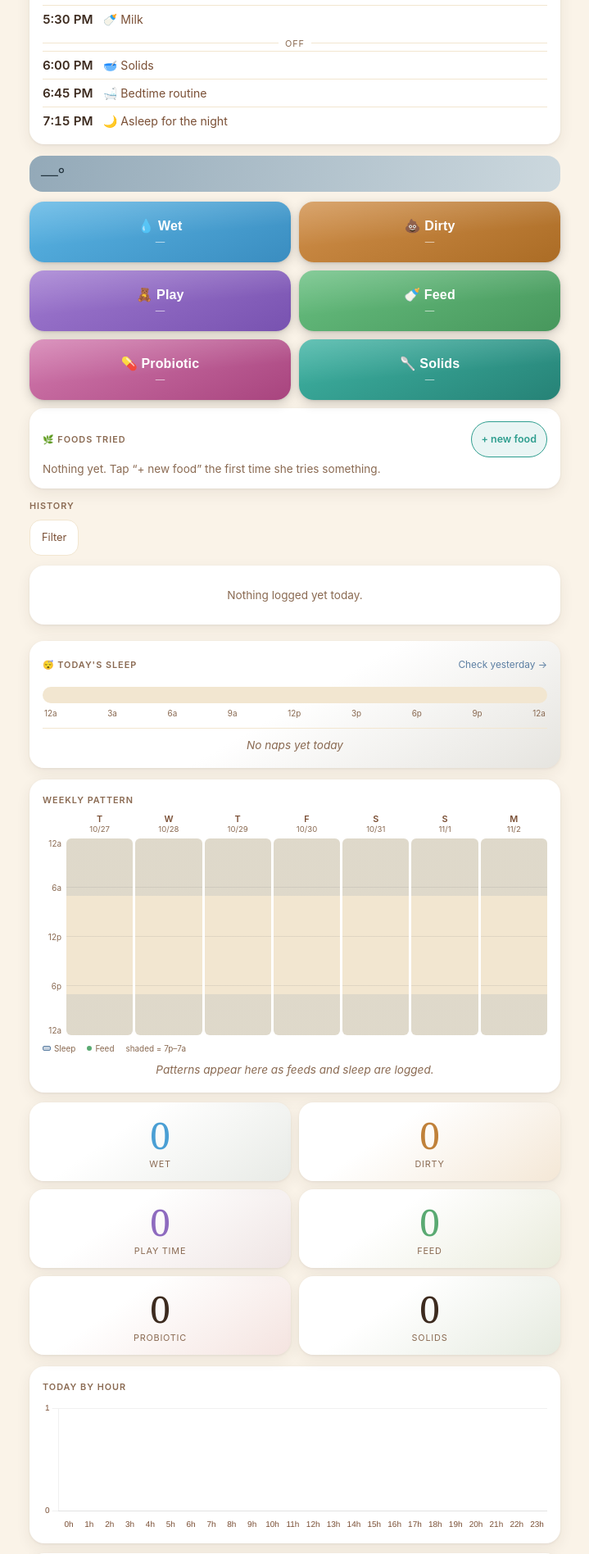
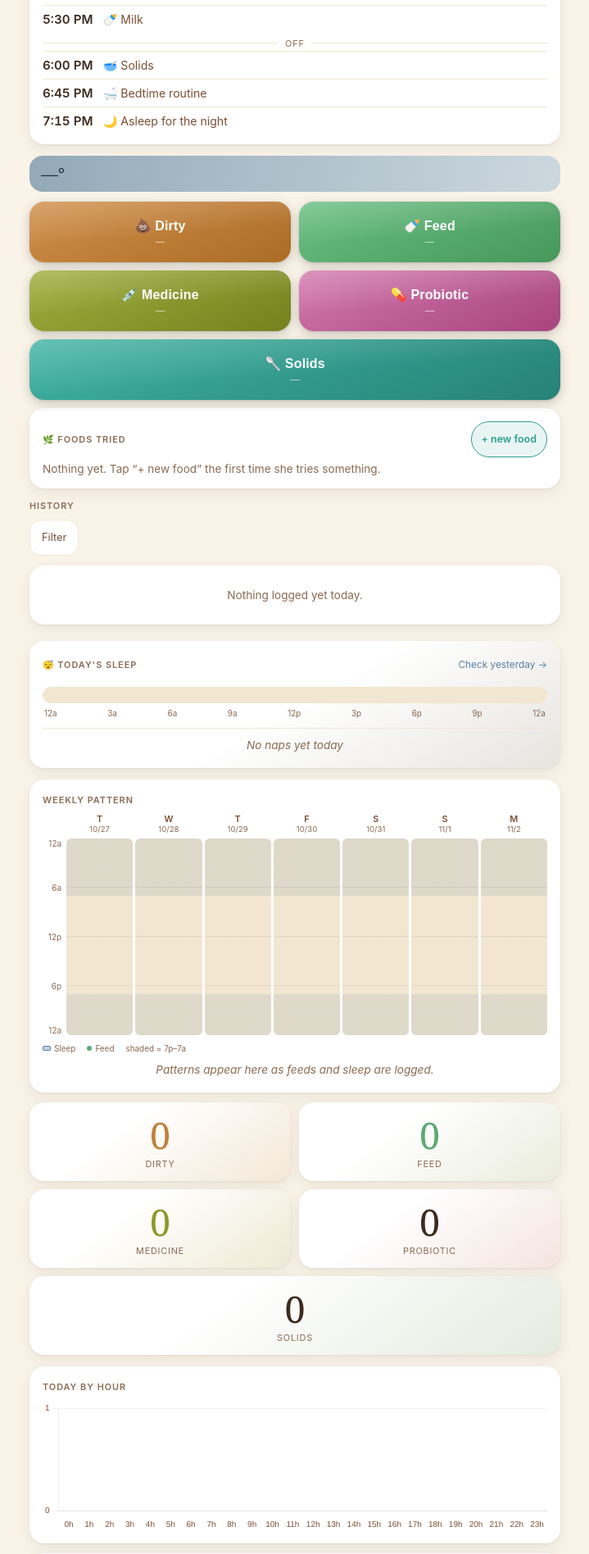
Before and after one commit to qiaoyiX/nursery-keyboard, a Flask app: page / in a window 1280 px wide. Shown: the part 566-2462 px from the top of the page at 82% size, without its empty margins (280-999 px from the left). Run offline with Flask 3, Linux system fonts and the light colour scheme; data that the repository does not hold is empty; some libraries are stand-ins or nearby versions.

Commit message:
Keypad: Wet → Medicine, Play → Sleep/wake toggle
Wet and Play weren't earning their keys. Wet now logs Medicine (double-press
still logs Probiotic, moved over from Play). Play now toggles sleep: it ends
whatever session is open, or opens a manual one the camera can't end.

The monitor stays the only writer of sleep_sessions.json: the key hands off
through sleep_key.flag, like the 'Crib is empty' button, and writes directly
only when the monitor's heartbeat is stale. Old Wet/Play entries still render.

Co-Authored-By: Claude Opus 5.5 <noreply@anthropic.com>

```diff
--- a/app.py
+++ b/app.py
@@ -15,7 +15,8 @@ from storage import (
     get_entries, add_entry, clear_today, delete_entry, update_entry,
     load_settings, update_setting,
     get_sleep_sessions_today, get_sleep_sessions_range, get_open_sleep_session,
-    read_sleep_status,
+    start_sleep_session, end_sleep_session,
+    read_sleep_status, write_sleep_key_flag,
     add_food, set_food_reaction, get_foods,
     set_sleep_verdict, add_missed_sleep, delete_missed_sleep, get_sleep_truth,
     set_phone_verdict,
@@ -25,7 +26,7 @@ import clothing
 import weather
 
 try:
-    from huckleberry_sync import push_event, test_connection
+    from huckleberry_sync import push_event, push_sleep, test_connection
     HUCKLEBERRY_AVAILABLE = True
 except Exception:
     HUCKLEBERRY_AVAILABLE = False
@@ -45,14 +46,16 @@ except ImportError:
 
 app = Flask(__name__)
 
+# Wet and Play were dropped from the pad 2026-10-22: Wet → Medicine, Play → Sleep.
 KEYPAD_KEYS = {
-    "KEY_SPACE":  "Wet",
+    "KEY_SPACE":  "Medicine",
     "KEY_PAGEUP": "Dirty",
-    "KEY_DOWN":   "Play",
+    "KEY_DOWN":   "Sleep",
     "KEY_UP":     "Feed",
 }
 
-PLAY_DOUBLE_PRESS_SECONDS = 3.0   # second Play press within this window = Probiotic
+MEDICINE_DOUBLE_PRESS_SECONDS = 3.0   # second Medicine press within this window = Probiotic
+SLEEP_KEY_BOUNCE_SECONDS      = 5.0   # repeat Sleep presses inside this are switch bounce
 
 
 # ── Keypad listener ───────────────────────────────────────────────────────────
@@ -71,36 +74,73 @@ def log_keypad_event(label):
         logging.error("DB write failed for %s: %s — event dropped", label, db_err)
 
 
-# The 4-key pad has no free key for Probiotic, so Play is overloaded: a single
-# press logs Play (deferred by the double-press window, so its timestamp lands up
-# to PLAY_DOUBLE_PRESS_SECONDS late), a second press within the window logs
-# Probiotic instead. The lock is required: key events arrive on one thread per
-# SayoDevice interface and the deferred fire runs on a Timer thread.
-_play_timer = None
-_play_timer_lock = threading.Lock()
+# The 4-key pad has no free key for Probiotic, so Medicine is overloaded: a single
+# press logs Medicine (deferred by the double-press window, so its timestamp lands up
+# to MEDICINE_DOUBLE_PRESS_SECONDS late — harmless for a dose), a second press within
+# the window logs Probiotic instead. The lock is required: key events arrive on one
+# thread per SayoDevice interface and the deferred fire runs on a Timer thread.
+_medicine_timer = None
+_medicine_timer_lock = threading.Lock()
 
 
-def handle_play_press():
-    global _play_timer
-    with _play_timer_lock:
-        if _play_timer is not None:           # second press → Probiotic
-            _play_timer.cancel()
-            _play_timer = None
+def handle_medicine_press():
+    global _medicine_timer
+    with _medicine_timer_lock:
+        if _medicine_timer is not None:       # second press → Probiotic
+            _medicine_timer.cancel()
+            _medicine_timer = None
             probiotic = True
         else:                                 # first press → hold for the window
-            _play_timer = threading.Timer(PLAY_DOUBLE_PRESS_SECONDS, _fire_play)
-            _play_timer.daemon = True
-            _play_timer.start()
+            _medicine_timer = threading.Timer(MEDICINE_DOUBLE_PRESS_SECONDS, _fire_medicine)
+            _medicine_timer.daemon = True
+            _medicine_timer.start()
             probiotic = False
     if probiotic:
         log_keypad_event("Probiotic")
 
 
-def _fire_play():
-    global _play_timer
-    with _play_timer_lock:
-        _play_timer = None
-    log_keypad_event("Play")
+def _fire_medicine():
+    global _medicine_timer
+    with _medicine_timer_lock:
+        _medicine_timer = None
+    log_keypad_event("Medicine")
+
+
+# The Sleep key toggles against whatever session is open — the state the dashboard
+# shows — so a press over a camera-invented nap ends it, and the next press starts a
+# real one. It fires immediately: put-down and pickup times are the whole point.
+_last_sleep_press = None
+_sleep_press_lock = threading.Lock()
+
+
+def handle_sleep_press(now=None):
+    global _last_sleep_press
+    now = now or datetime.now()
+    with _sleep_press_lock:
+        if (_last_sleep_press is not None
+                and (now - _last_sleep_press).total_seconds() < SLEEP_KEY_BOUNCE_SECONDS):
+            logging.info("Sleep key bounce — discarded")
+            return
+        _last_sleep_press = now
+    try:
+        if read_sleep_status() != "unknown":
+            # Monitor alive: it owns sleep_sessions.json, so hand it the press.
+            write_sleep_key_flag(now)
+            logging.info("Sleep key → handed to sleep monitor")
+            return
+        # Monitor down (no heartbeat for 60s): nothing else is writing, so act directly.
+        # It picks the session up on restart — source="manual" tells it not to judge it.
+        open_session = get_open_sleep_session()
+        if open_session:
+            end_sleep_session(open_session["id"], now, detected_at=now, reason="manual_key")
+            logging.info("Sleep key: ended session %s (monitor offline)", open_session["id"])
+            if HUCKLEBERRY_AVAILABLE:
+                push_sleep(datetime.fromisoformat(str(open_session["start_time"])), now)
+        else:
+            sid = start_sleep_session(now, detected_at=now, source="manual")
+            logging.info("Sleep key: started session %s (monitor offline)", sid)
+    except Exception as e:
+        logging.error("Sleep key failed: %s — press dropped", e)
 
 def find_all_sayodevices():
     devices = []
@@ -134,8 +174,10 @@ def listen_one_interface(dev):
                                 key_name = key_name[0]
                             logging.info("[%s] Key event raw: %s", dev.path, key_name)
                             label = KEYPAD_KEYS.get(key_name)
-                            if label == "Play":
-                                handle_play_press()
+                            if label == "Medicine":
+                                handle_medicine_press()
+                            elif label == "Sleep":
+                                handle_sleep_press()
                             elif label:
                                 log_keypad_event(label)
             finally:
@@ -781,7 +823,7 @@ def history():
 
     Query params (both optional):
       date — YYYY-MM-DD, matches the entry's local date
-      type — one of Wet/Dirty/Play/Feed
+      type — one of EVENT_TYPES
     Returns newest-first, capped to HISTORY_LIMIT.
     """
     HISTORY_LIMIT = 200
--- a/templates/_theme.html
+++ b/templates/_theme.html
@@ -29,6 +29,9 @@
     --play:  #8e6abf;  --play-a:  rgba(142,106,191,.10);
     --feed:  #5aaa72;  --feed-a:  rgba(90,170,114,.10);
     --probiotic: #c25b96;  --probiotic-a: rgba(194,91,150,.10);
+    /* Olive: the free hue between --dirty (32°) and --feed (140°), far enough from
+       both that a dose never reads as a diaper or a feed. */
+    --medicine: #8a9a2b;  --medicine-a: rgba(138,154,43,.11);
     /* Teal, not amber: the obvious "food" colour sits right next to --dirty's
        brown-orange, and those two must never be confusable at a glance. ~173° is
        the widest gap left between feed-green (140°) and wet-blue (203°). */
--- a/templates/index.html
+++ b/templates/index.html
@@ -64,6 +64,7 @@
     .play::before  { background: linear-gradient(145deg, var(--surface) 35%, var(--play-a)); }
     .feed::before  { background: linear-gradient(145deg, var(--surface) 35%, var(--feed-a)); }
     .probiotic::before { background: linear-gradient(145deg, var(--surface) 35%, var(--probiotic-a)); }
+    .medicine::before { background: linear-gradient(145deg, var(--surface) 35%, var(--medicine-a)); }
     .solid::before { background: linear-gradient(145deg, var(--surface) 35%, var(--solid-a)); }
     .count-card > * { position: relative; }
 
@@ -84,6 +85,7 @@
     .dirty .num { color: var(--dirty); }
     .play .num  { color: var(--play); }
     .feed .num  { color: var(--feed); }
+    .medicine .num { color: var(--medicine); }
 
     /* ── Next feed card ──────────────────── */
     .next-feed-card {
@@ -365,6 +367,7 @@
     .btn-play  { background: linear-gradient(155deg, #a07ad0 0%, #7852b0 100%); }
     .btn-feed  { background: linear-gradient(155deg, #68bf80 0%, #47975c 100%); }
     .btn-probiotic { background: linear-gradient(155deg, #d27aae 0%, #a8447e 100%); }
+    .btn-medicine { background: linear-gradient(155deg, #9fae3c 0%, #74821f 100%); }
     .btn-solid { background: linear-gradient(155deg, #3fb3a3 0%, #268276 100%); }
 
     /* ── Maintenance actions (bottom of page) ── */
@@ -460,6 +463,7 @@
     .type-toggle.type-play  { color: var(--play);  background: var(--play-a);  }
     .type-toggle.type-feed  { color: var(--feed);  background: var(--feed-a);  }
     .type-toggle.type-probiotic { color: var(--probiotic); background: var(--probiotic-a); }
+    .type-toggle.type-medicine { color: var(--medicine); background: var(--medicine-a); }
     .type-toggle.type-solid { color: var(--solid); background: var(--solid-a); }
     .type-toggle.is-active           { color: #fff; }
     .type-toggle.type-wet.is-active   { background: var(--wet);   border-color: var(--wet);   }
@@ -467,6 +471,7 @@
     .type-toggle.type-play.is-active  { background: var(--play);  border-color: var(--play);  }
     .type-toggle.type-feed.is-active  { background: var(--feed);  border-color: var(--feed);  }
     .type-toggle.type-probiotic.is-active { background: var(--probiotic); border-color: var(--probiotic); }
+    .type-toggle.type-medicine.is-active { background: var(--medicine); border-color: var(--medicine); }
     .type-toggle.type-solid.is-active { background: var(--solid); border-color: var(--solid); }
 
     .history-filters input[type="date"]:focus-visible,
@@ -518,6 +523,7 @@
     .type-pill.type-play  { color: var(--play);  background: var(--play-a); }
     .type-pill.type-feed  { color: var(--feed);  background: var(--feed-a); }
     .type-pill.type-probiotic { color: var(--probiotic); background: var(--probiotic-a); }
+    .type-pill.type-medicine { color: var(--medicine); background: var(--medicine-a); }
     .type-pill.type-solid { color: var(--solid); background: var(--solid-a); }
 
     .entry .time { color: var(--text-muted); font-size: 0.77rem; flex: 1; }
@@ -874,10 +880,10 @@
   </a>
 
   <div class="buttons">
-    <button class="action-btn btn-wet"   onclick="logEvent('Wet')">💧 Wet<span class="btn-ago" data-ago="Wet"></span></button>
+    <!-- Wet and Play retired 2026-10-22; their old entries still show in History. -->
     <button class="action-btn btn-dirty" onclick="logEvent('Dirty')">💩 Dirty<span class="btn-ago" data-ago="Dirty"></span></button>
-    <button class="action-btn btn-play"  onclick="logEvent('Play')">🧸 Play<span class="btn-ago" data-ago="Play"></span></button>
     <button class="action-btn btn-feed"  onclick="logEvent('Feed')">🍼 Feed<span class="btn-ago" data-ago="Feed"></span></button>
+    <button class="action-btn btn-medicine" onclick="logEvent('Medicine')">💉 Medicine<span class="btn-ago" data-ago="Medicine"></span></button>
     <button class="action-btn btn-probiotic" onclick="logEvent('Probiotic')">💊 Probiotic<span class="btn-ago" data-ago="Probiotic"></span></button>
     <button class="action-btn btn-solid" onclick="logEvent('Solid')">🥄 Solids<span class="btn-ago" data-ago="Solid"></span></button>
   </div>
@@ -947,21 +953,17 @@
   </div>
 
   <div class="counts stale-dim">
-    <div class="count-card wet">
-      <div class="num" id="cnt-Wet">{{ counts.Wet }}</div>
-      <div class="label">Wet</div>
-    </div>
     <div class="count-card dirty">
       <div class="num" id="cnt-Dirty">{{ counts.Dirty }}</div>
       <div class="label">Dirty</div>
     </div>
-    <div class="count-card play">
-      <div class="num" id="cnt-Play">{{ counts.Play }}</div>
-      <div class="label">Play Time</div>
-    </div>
     <div class="count-card feed">
       <div class="num" id="cnt-Feed">{{ counts.Feed }}</div>
       <div class="label">Feed</div>
+    </div>
+    <div class="count-card medicine">
+      <div class="num" id="cnt-Medicine">{{ counts.Medicine }}</div>
+      <div class="label">Medicine</div>
     </div>
     <div class="count-card probiotic">
       <div class="num" id="cnt-Probiotic">{{ counts.Probiotic }}</div>
@@ -1261,8 +1263,8 @@
       }
     }
 
-    const TYPES  = ["Wet", "Dirty", "Play", "Feed", "Probiotic", "Solid"];
-    const COLORS = { Wet: "#4a9fd4", Dirty: "#c0813a", Play: "#8e6abf", Feed: "#5aaa72", Probiotic: "#c25b96", Solid: "#2f9e8f", Sleep: "#5c7fa3" };
+    const TYPES  = ["Wet", "Dirty", "Play", "Feed", "Medicine", "Probiotic", "Solid"];
+    const COLORS = { Wet: "#4a9fd4", Dirty: "#c0813a", Play: "#8e6abf", Feed: "#5aaa72", Medicine: "#8a9a2b", Probiotic: "#c25b96", Solid: "#2f9e8f", Sleep: "#5c7fa3" };
 
     function updateDate() {
       document.getElementById("dateLabel").textContent =
@@ -1969,7 +1971,8 @@
         lastGoodPoll = Date.now();
         updateStaleness();
         TYPES.forEach(k => {
-          document.getElementById("cnt-" + k).textContent = data.counts[k];
+          const el = document.getElementById("cnt-" + k);   // Wet/Play have no tile now
+          if (el) el.textContent = data.counts[k];
         });
         if (historyFilterActive) {
           applyHistoryFilter();   // keep the filtered view fresh on each poll
```
Also changed, not shown: CLAUDE.md (+9 -5 lines), sleep_monitor.py (+71 -5 lines), storage.py (+26 -7 lines), tests/test_arousal_probation.py (+59 -2 lines), README.md.
